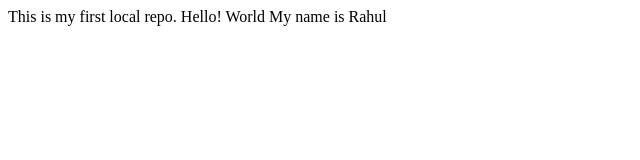
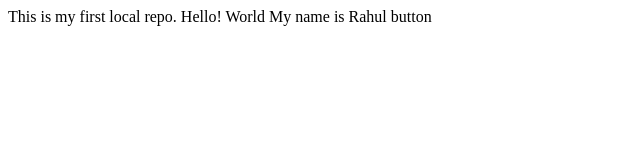
Before and after one commit to RahulChettiyar05/Localrepo, a plain HTML site: page index.html in a window 1280 px wide. Shown: the full height of the page, 0-640 px from the left. Drawn offline with Linux system fonts and the light colour scheme.

```diff
--- a/index.html
+++ b/index.html
@@ -2,6 +2,6 @@
     <p>
         This is my first local repo.
         Hello! World
-        My name is Rahul
+        My name is Rahul button
     </p>
 </html>
```
